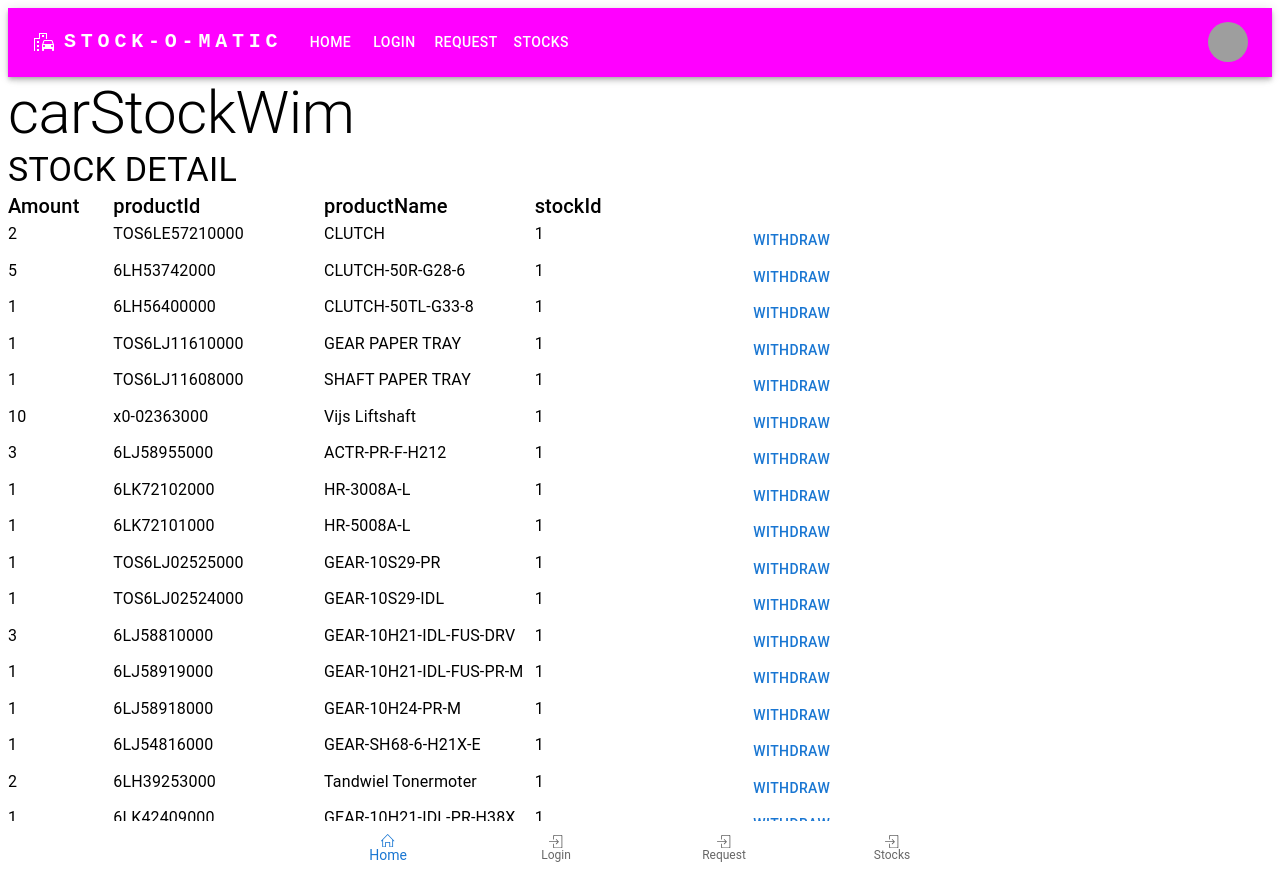
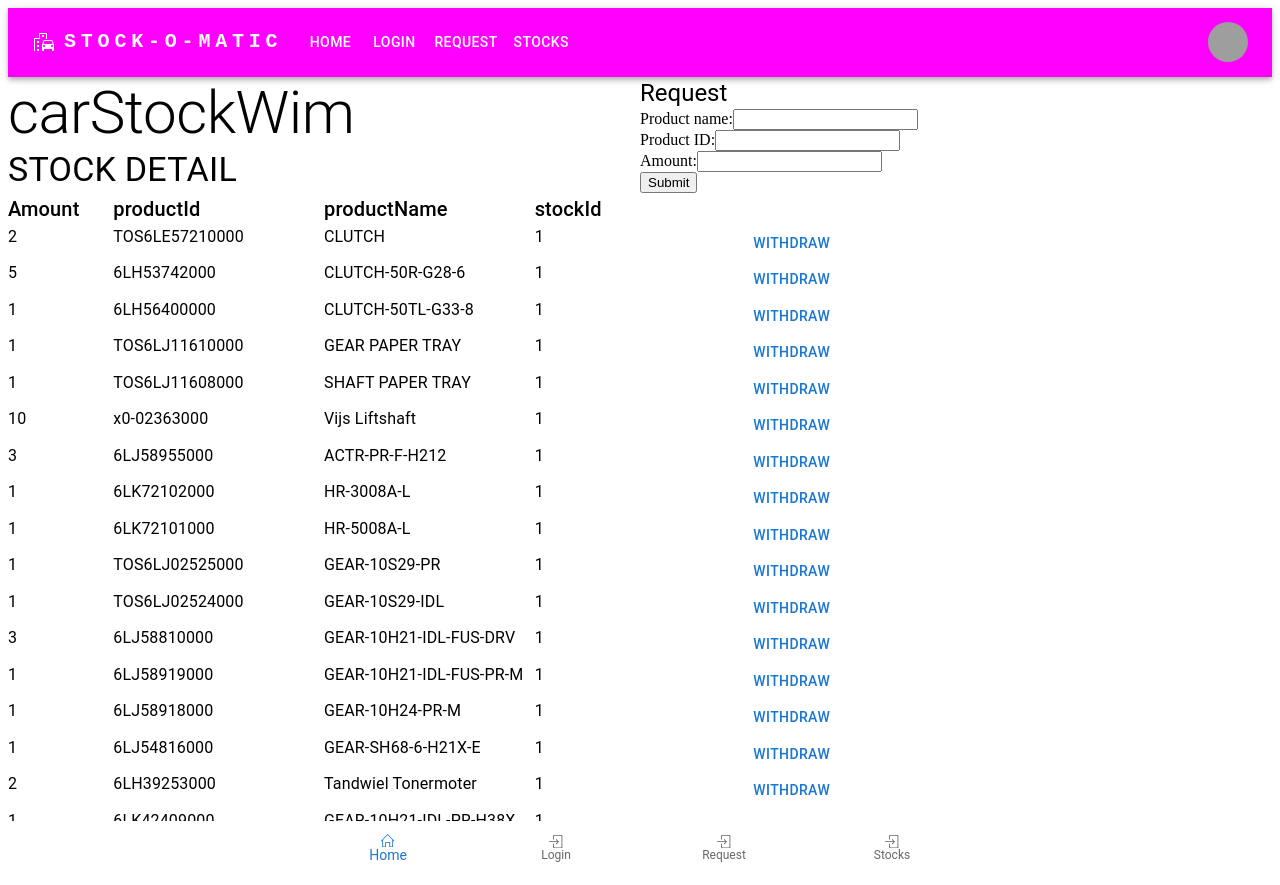
Before and after one commit to WimDC/project-reactts-wimdc, a React (Vite) app: page /stockDetail/1 in a window 1280 px wide. Built offline with nearby package versions, Linux system fonts and the light colour scheme; grey boxes are pictures that could not be loaded.

Commit message:
multiple Stocks

```diff
--- a/src/Helper/getStockContent.tsx
+++ b/src/Helper/getStockContent.tsx
@@ -1,9 +1,9 @@
-import { CarstockProps } from "../Pages/Stocks/stockData";
+import { StockProps } from "../Pages/Stocks/stockData";
 
 export const getStockContent = () => {
- const stockItemsString = localStorage.getItem("stockItems");
+ const stockItemsString = localStorage.getItem("stock");
 
- const stockContent: CarstockProps[] = stockItemsString
+ const stockContent: StockProps[] = stockItemsString
     ? JSON.parse(stockItemsString)
     : [];
 
--- a/src/Pages/Request/Partial/RequestBox.tsx
+++ b/src/Pages/Request/Partial/RequestBox.tsx
@@ -1,33 +1,36 @@
 import { FC, useState } from 'react';
-import { CarstockProps } from '../../Stocks/stockData';
+import { StockProps } from '../../Stocks/stockData';
+import { getStockContent, saveStockContent } from '../../../Helper/getStockContent';
 
 interface RequestBoxProps {
 }
 
 
-export const RequestBox = ({stockList, setCarStockWim}) => {
+export const RequestBox = () => {
+  const getStockData = getStockContent();
   const [productNameText, setProductNameText] = useState('');
   const [productIdText, setProductIdText] = useState('');
   const [amountNumber, setAmountNumber] = useState('');
 
-  console.log(stockList);
+  console.log(getStockData);
 
   const onSubmit = () => {
-    if (!Array.isArray(stockList)) {
+    if (!Array.isArray(getStockData)) {
     console.log("carStockWimInitiate is not an array");
     return;
   }
-    const newCarstockItem = {
+    const newStockItem: StockProps[] = {
       productName: productNameText,
       productId: productIdText,
       amount: parseInt(amountNumber),
-      index: stockList.length + 1,
+      index: getStockData.length + 1,
+      stockId: "1"
     };
-    console.log(newCarstockItem);
-    if (stockList) {
-      const newCarstockList = [...stockList, newCarstockItem];
-      console.log(newCarstockList);
-      setCarStockWim(newCarstockList);
+    console.log(newStockItem);
+    if (getStockData) {
+      const newStockList = [...getStockData, newStockItem];
+      console.log(newStockList);
+      saveStockContent(newStockList);
     } else {
       console.log('No initial carstock');
     }
--- a/src/Pages/Request/Request.tsx
+++ b/src/Pages/Request/Request.tsx
@@ -7,10 +7,11 @@ export const Request = () => {
     console.log(typeof getStockString);
     console.log(getStockString);
 
+
     return (
         <Box>
             <Typography variant='h2'>Request</Typography>
-            <RequestBox stockList={stockData} setCarStockWim={setCarStockWim}/>
+            <RequestBox />
         </Box>
     )
 }
--- a/src/Pages/StockDetail/StockDetail.tsx
+++ b/src/Pages/StockDetail/StockDetail.tsx
@@ -4,7 +4,8 @@ import { Grid } from '@mui/material'; // Grid version 1
 import { useState } from 'react';
 import { stockLists } from "../Stocks/Stocks";
 import { stock } from "../Stocks/stockData";
-import { saveStockContent } from "../../Helper/getStockContent";
+import { getStockContent, saveStockContent } from "../../Helper/getStockContent";
+import { RequestBox } from "../Request/Partial/RequestBox";
 
 saveStockContent(stock);
 
@@ -20,11 +21,12 @@ export const withdrawOne = (stockData, setStockData, item) => {
 }
 
 export const StockDetail = () => {
-    const getStockString = localStorage.getItem("stock") ?? "";
+    const getStock = getStockContent()
+  //  const getStockString = localStorage.getItem("stock") ?? "";
   //  console.log(typeof getStockString);
    // console.log(getStockString);
 
-    const getStock = JSON.parse(getStockString);
+  //  const getStock = JSON.parse(getStockString);
  //   console.log(typeof getStock);
   //  console.log(getStock);
     const [stockData, setStockData] = useState(getStock);
@@ -52,8 +54,16 @@ export const StockDetail = () => {
  }
 return (
     <Box>
-        <Typography variant="h2">{stockLists[stockId-1].name}</Typography>
-            <Typography variant="h4">STOCK DETAIL</Typography>
+        <Box sx={{display: "flex"}}>
+            <Box sx={{width: "50%"}} >
+                <Typography variant="h2">{stockLists[stockId-1].name}</Typography>
+                <Typography variant="h4">STOCK DETAIL</Typography>
+            </Box>
+            <Box sx={{width: "50%", marginLeft: "auto"}} >
+                <Typography variant="h5">Request</Typography>
+                <RequestBox stockData={stockData} setStockData={setStockData} />
+            </Box>
+        </Box>
             <Grid container spacing={0}>
                 <Grid xs={1}>
                     <Typography variant="h6">Amount</Typography>
--- a/src/Pages/Stocks/Stocks.tsx
+++ b/src/Pages/Stocks/Stocks.tsx
@@ -2,7 +2,12 @@ import { Box, Button, Typography } from "@mui/material";
 import { DropdownMenu } from "./Partial/dropdownMenu";
 import { saveStockContent } from "../../Helper/getStockContent";
 
-export const stockLists = [
+export interface StockListProps {
+    name: string;
+    stockId: string;
+}
+
+export const stockLists: StockListProps[] = [
     {
         name: 'carStockWim',
         stockId: "1"
--- a/src/Pages/Stocks/stockData.tsx
+++ b/src/Pages/Stocks/stockData.tsx
@@ -1,6 +1,6 @@
 import {FC} from 'react'
 
-export interface CarstockProps {
+export interface StockProps {
     index: number;
     amount: number;
     productId: string | number;
@@ -8,7 +8,7 @@ export interface CarstockProps {
     stockId: string;
 }
 
-export const stock = [
+export const stock: StockProps[] = [
  {
   "index": 1,
   "amount": 2,
```
